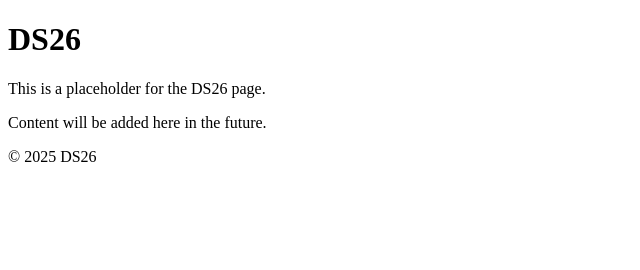
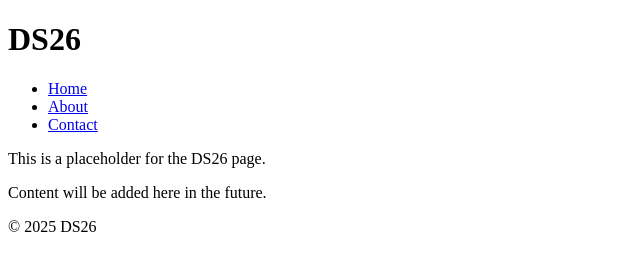
Before and after one commit to TheRitikYadav/ds26, a plain HTML site: page Index.html in a window 1280 px wide. Shown: the whole page, without its empty margins (0-640 px from the left). Drawn offline with Linux system fonts and the light colour scheme.

Commit message:
Add navigation menu to the DS26 page

```diff
--- a/Index.html
+++ b/Index.html
@@ -7,6 +7,12 @@
 </head>
 <body>
     <h1>DS26</h1>
+    <nav>
+        <ul>
+            <li><a href="index.html">Home</a></li>
+            <li><a href="about.html">About</a></li>
+            <li><a href="contact.html">Contact</a></li>
+        </ul>
     <p>This is a placeholder for the DS26 page.</p>
     <p>Content will be added here in the future.</p>
     <footer>
```
